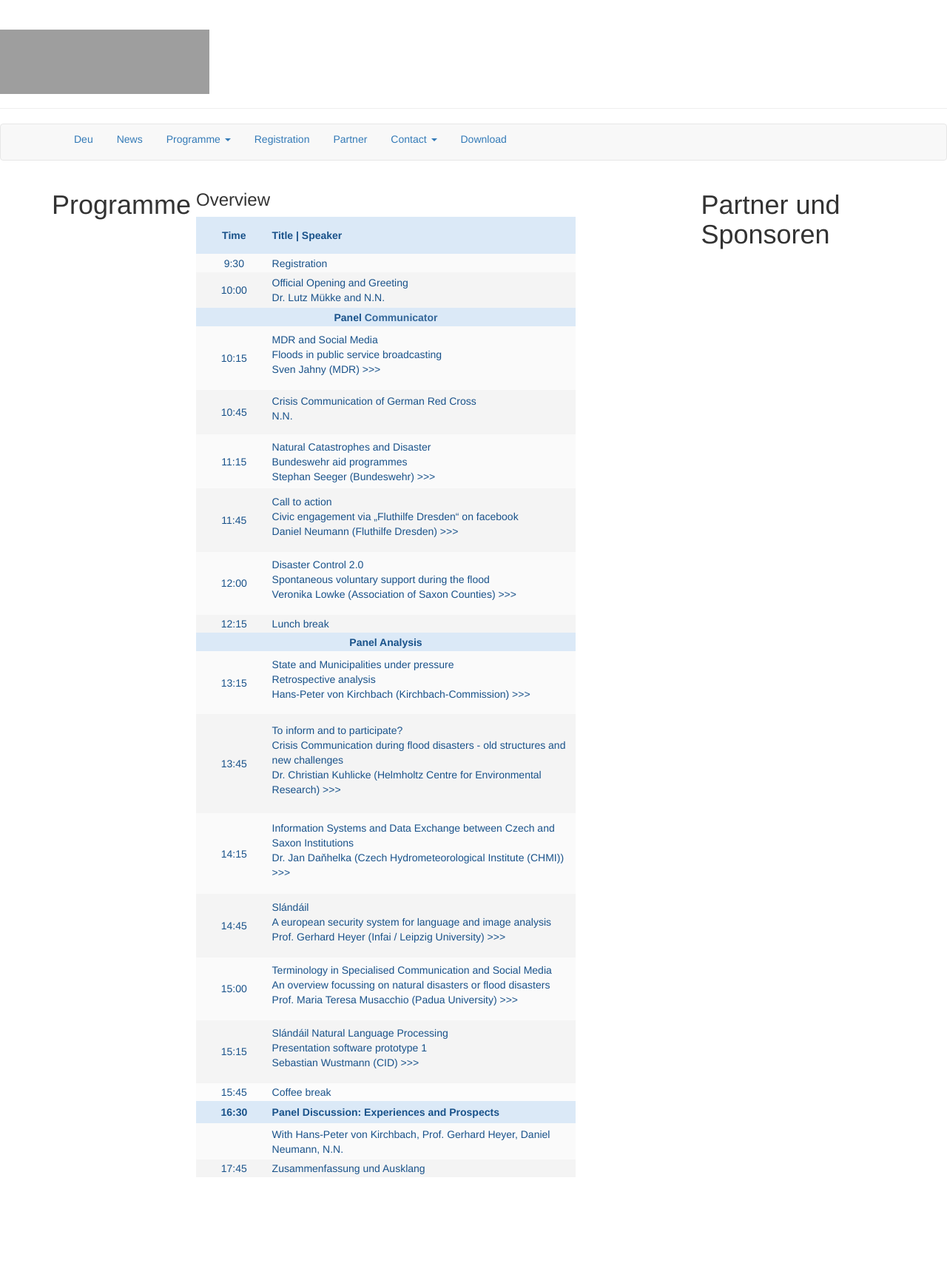
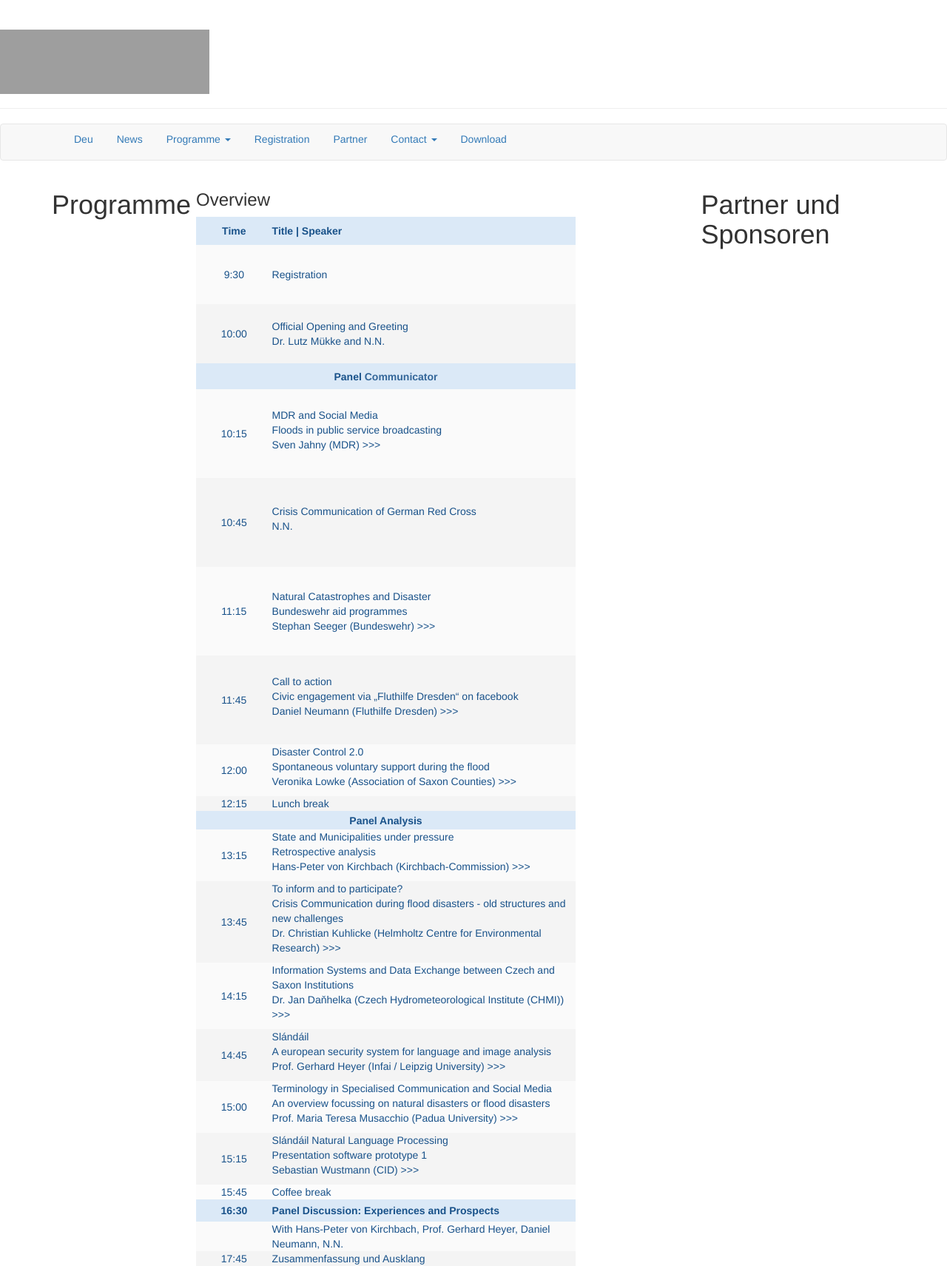
Before and after one commit to susedev/test, a Jekyll site: the page built from programme.html, in a window 1280 px wide. Shown: the whole page at 74% size. Built offline with Jekyll 4.4.1, drawn with Linux system fonts in a browser that asks for light colours; nearby versions of some CDN libraries; before the commit the page ends 1591 px from its top, so only the background shows below that; grey boxes are pictures that could not be loaded.

Commit message:
Edit from JekyllCMS

```diff
--- a/programme.html
+++ b/programme.html
@@ -7,47 +7,47 @@ language: en
 <table align="left" border="0" border-color="#FFFFFF" cellpadding="50" cellspacing="10" style="height: 1298px;" width="513">
 	<thead>
 		<tr>
-			<th scope="col" style="background-color: rgb(219, 233, 247); border-color: rgb(255, 255, 255); width: 100px; text-align: center; vertical-align: middle; height: 50px;"><span style="color:#19528A;">Time</span></th>
-			<th scope="col" style="background-color: rgb(219, 233, 247); border-color: rgb(255, 255, 255); text-align: left; vertical-align: middle; width: 400px; height: 50px;"><span style="color:#19528A;">Title | Speaker</span></th>
+			<th scope="col" style="background-color: rgb(219, 233, 247); border-color: rgb(255, 255, 255); width: 100px; text-align: center; vertical-align: middle; height: 38px;"><span style="color:#19528A;">Time</span></th>
+			<th scope="col" style="background-color: rgb(219, 233, 247); border-color: rgb(255, 255, 255); text-align: left; vertical-align: middle; width: 400px; height: 38px;"><span style="color:#19528A;">Title | Speaker</span></th>
 		</tr>
 	</thead>
 	<tbody>
 		<tr>
-			<td style="border-color: rgb(255, 255, 255); background-color: rgb(250, 250, 250); text-align: center; vertical-align: middle; width: 100px;"><span style="color:#19528A;">9:30</span></td>
-			<td style="border-color: rgb(255, 255, 255); background-color: rgb(250, 250, 250); text-align: left; vertical-align: middle; width: 400px;"><span style="color:#19528A;">Registration</span></td>
+			<td style="border-color: rgb(255, 255, 255); background-color: rgb(250, 250, 250); text-align: center; vertical-align: middle; width: 100px; height: 80px;"><span style="color:#19528A;">9:30</span></td>
+			<td style="border-color: rgb(255, 255, 255); background-color: rgb(250, 250, 250); text-align: left; vertical-align: middle; width: 400px; height: 80px;"><span style="color:#19528A;">Registration</span></td>
 		</tr>
 		<tr>
-			<td style="background-color: rgb(244, 244, 244); border-color: rgb(255, 255, 255); text-align: center; vertical-align: middle; width: 100px;"><span style="color:#19528A;">10:00</span></td>
-			<td style="background-color: rgb(244, 244, 244); border-color: rgb(255, 255, 255); text-align: left; vertical-align: middle; width: 400px;"><span style="color:#19528A;">Official Opening and Greeting<br />
+			<td style="background-color: rgb(244, 244, 244); border-color: rgb(255, 255, 255); text-align: center; vertical-align: middle; width: 100px; height: 80px;"><span style="color:#19528A;">10:00</span></td>
+			<td style="background-color: rgb(244, 244, 244); border-color: rgb(255, 255, 255); text-align: left; vertical-align: middle; width: 400px; height: 80px;"><span style="color:#19528A;">Official Opening and Greeting<br />
 			Dr. Lutz M&uuml;kke and N.N.</span></td>
 		</tr>
 		<tr>
-			<th colspan="2" style="background-color: rgb(219, 233, 247); border-color: rgb(255, 255, 255); text-align: center; vertical-align: middle; width: 100px; height: 25px;"><span style="color:#19528A;">Panel </span><span style="color: #000080;"><span style="color: #336699;">Communicator</span></span></th>
+			<th colspan="2" style="background-color: rgb(219, 233, 247); border-color: rgb(255, 255, 255); text-align: center; vertical-align: middle; height: 35px;"><span style="color:#19528A;">Panel </span><span style="color: #000080;"><span style="color: #336699;">Communicator</span></span></th>
 		</tr>
 		<tr>
-			<td style="background-color: rgb(250, 250, 250); border-color: rgb(255, 255, 255); text-align: center; vertical-align: middle; width: 100px;"><span style="color:#19528A;">10:15</span></td>
-			<td style="text-align: left; background-color: rgb(250, 250, 250); border-color: rgb(255, 255, 255); vertical-align: middle; width: 400px;">
+			<td style="background-color: rgb(250, 250, 250); border-color: rgb(255, 255, 255); text-align: center; vertical-align: middle; width: 100px; height: 120px;"><span style="color:#19528A;">10:15</span></td>
+			<td style="text-align: left; background-color: rgb(250, 250, 250); border-color: rgb(255, 255, 255); vertical-align: middle; width: 400px; height: 120px;">
 			<p><span style="color:#19528A;">MDR and Social Media<br />
 			Floods in public service broadcasting<br />
 			Sven Jahny (MDR) &gt;&gt;&gt;</span></p>
 			</td>
 		</tr>
 		<tr>
-			<td style="background-color: rgb(244, 244, 244); border-color: rgb(255, 255, 255); text-align: center; vertical-align: middle; width: 100px;"><span style="color:#19528A;">10:45</span></td>
-			<td style="background-color: rgb(244, 244, 244); border-color: rgb(255, 255, 255); text-align: left; vertical-align: middle; width: 400px;">
+			<td style="background-color: rgb(244, 244, 244); border-color: rgb(255, 255, 255); text-align: center; vertical-align: middle; width: 100px; height: 120px;"><span style="color:#19528A;">10:45</span></td>
+			<td style="background-color: rgb(244, 244, 244); border-color: rgb(255, 255, 255); text-align: left; vertical-align: middle; width: 400px; height: 120px;">
 			<p><span style="color:#19528A;">Crisis Communication of German Red Cross </span><br />
 			<span style="color:#19528A;">N.N.</span></p>
 			</td>
 		</tr>
 		<tr>
-			<td style="background-color: rgb(250, 250, 250); border-color: rgb(255, 255, 255); text-align: center; vertical-align: middle; width: 100px;"><span style="color:#19528A;">11:15</span></td>
-			<td style="background-color: rgb(250, 250, 250); border-color: rgb(255, 255, 255); text-align: left; vertical-align: middle; width: 400px;"><span style="color:#19528A;">Natural Catastrophes and Disaster</span><br />
+			<td style="background-color: rgb(250, 250, 250); border-color: rgb(255, 255, 255); text-align: center; vertical-align: middle; width: 100px; height: 120px;"><span style="color:#19528A;">11:15</span></td>
+			<td style="background-color: rgb(250, 250, 250); border-color: rgb(255, 255, 255); text-align: left; vertical-align: middle; width: 400px; height: 120px;"><span style="color:#19528A;">Natural Catastrophes and Disaster</span><br />
 			<span style="color:#19528A;">Bundeswehr aid programmes<br />
 			Stephan Seeger (Bundeswehr) &gt;&gt;&gt;</span></td>
 		</tr>
 		<tr>
-			<td style="background-color: rgb(244, 244, 244); border-color: rgb(255, 255, 255); text-align: center; vertical-align: middle; width: 100px;"><span style="color:#19528A;">11:45</span></td>
-			<td style="background-color: rgb(244, 244, 244); border-color: rgb(255, 255, 255); text-align: left; vertical-align: middle; width: 400px;">
+			<td style="background-color: rgb(244, 244, 244); border-color: rgb(255, 255, 255); text-align: center; vertical-align: middle; width: 100px; height: 120px;"><span style="color:#19528A;">11:45</span></td>
+			<td style="background-color: rgb(244, 244, 244); border-color: rgb(255, 255, 255); text-align: left; vertical-align: middle; width: 400px; height: 120px;">
 			<p><a href="http://eijc.github.io/data/eijc.github.io/data/beitraege-und-referentinnen.html#Neumann"><span style="color:#19528A;">Call to action</span></a><br />
 			<span style="color:#19528A;">Civic engagement via &bdquo;Fluthilfe Dresden&ldquo; on facebook<br />
 			Daniel Neumann (Fluthilfe Dresden) &gt;&gt;&gt;</span></p>
```
